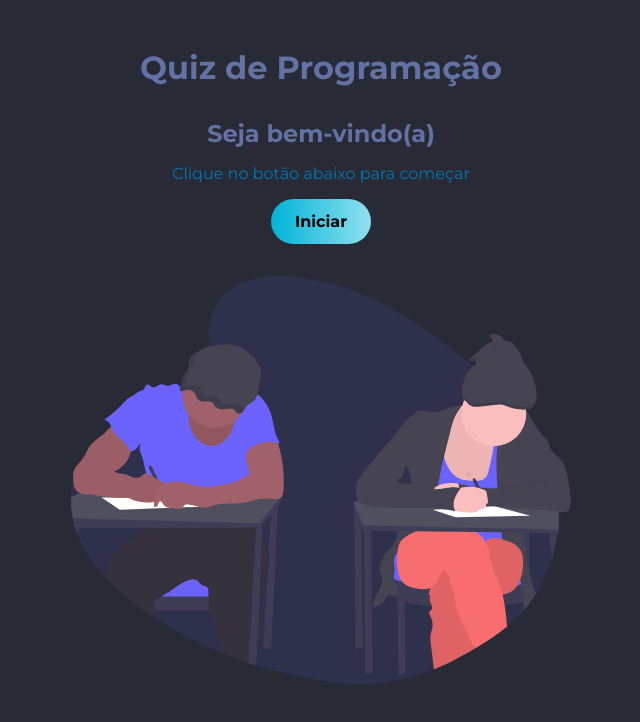
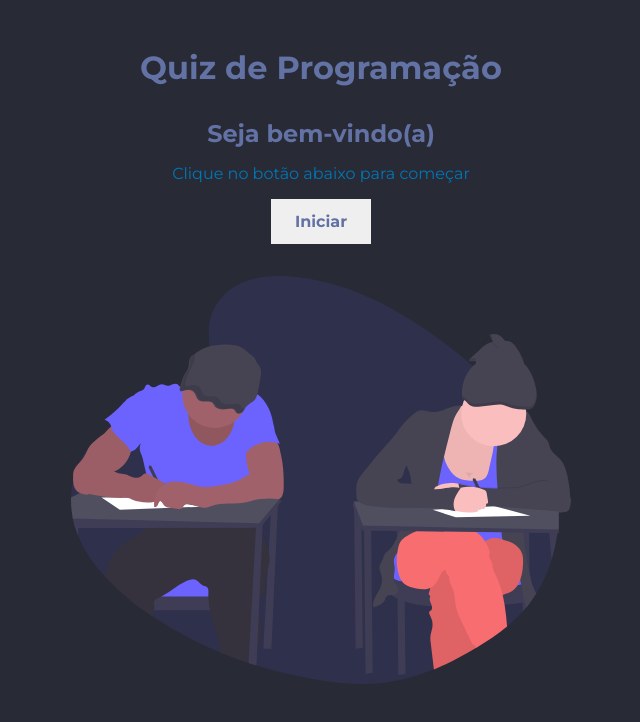
Before and after one commit to cleytonmuto/certificacao-2b, a React (Vite) app: page / in a window 1280 px wide. Shown: the top 722 px of the page, without its empty margins (319-959 px from the left). Built offline with nearby package versions, Linux system fonts and the light colour scheme.

Commit message:
Update index.css

```diff
--- a/src/index.css
+++ b/src/index.css
@@ -19,14 +19,10 @@ img {
 button {
     font-weight: bold;
     font-size: 100%;
-    color: black;
+    color: #6272A4;
     cursor: pointer;
     padding: 0.8rem 1.5rem;
-    background: linear-gradient(
-        90deg,
-        rgba(0, 180, 216, 1) 0%,
-        rgba(144, 224, 239, 1) 100%
-    );
+    background: #8BE9FD
     border-radius: 3rem;
     border: none;
 }
```
